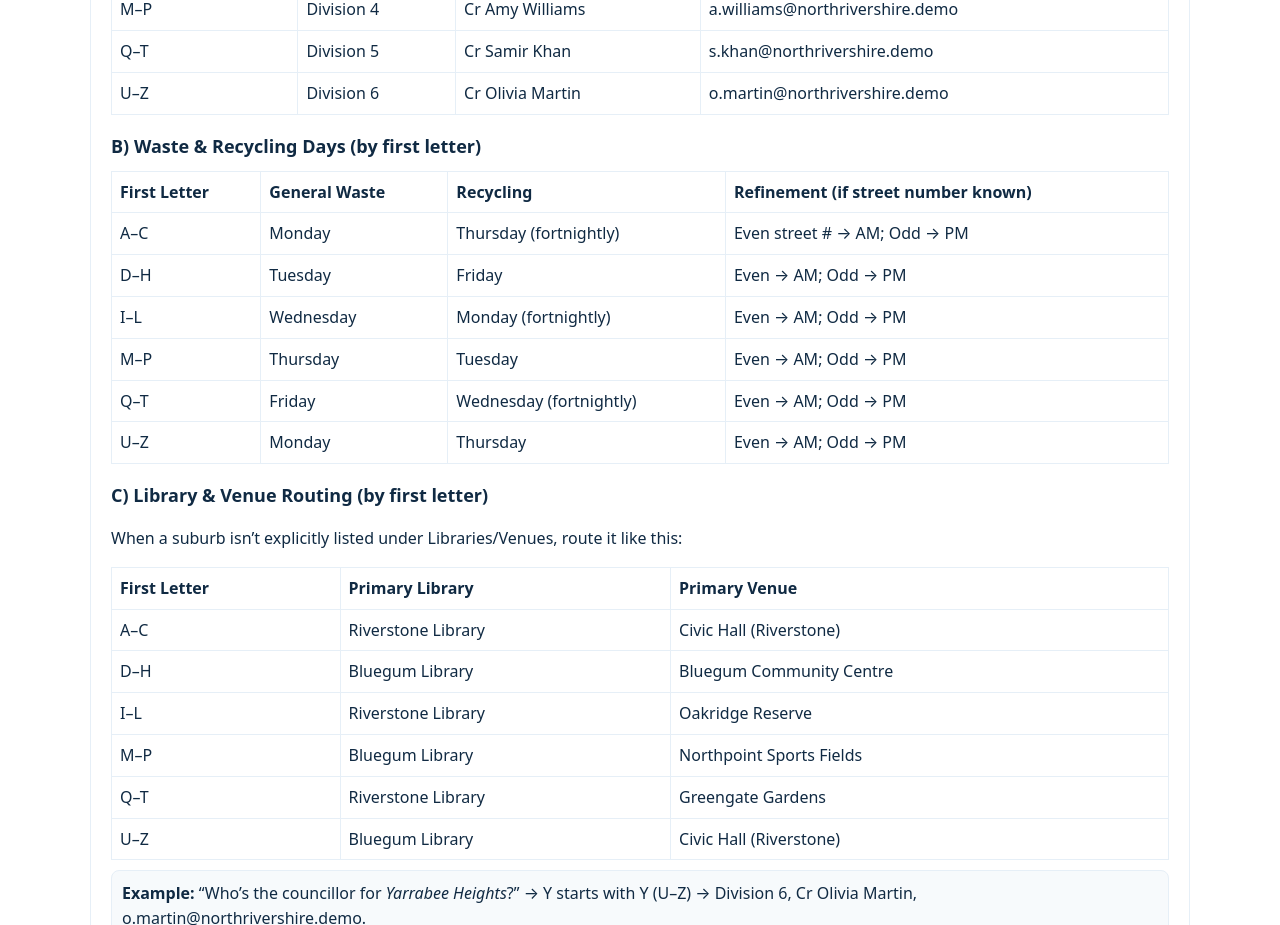
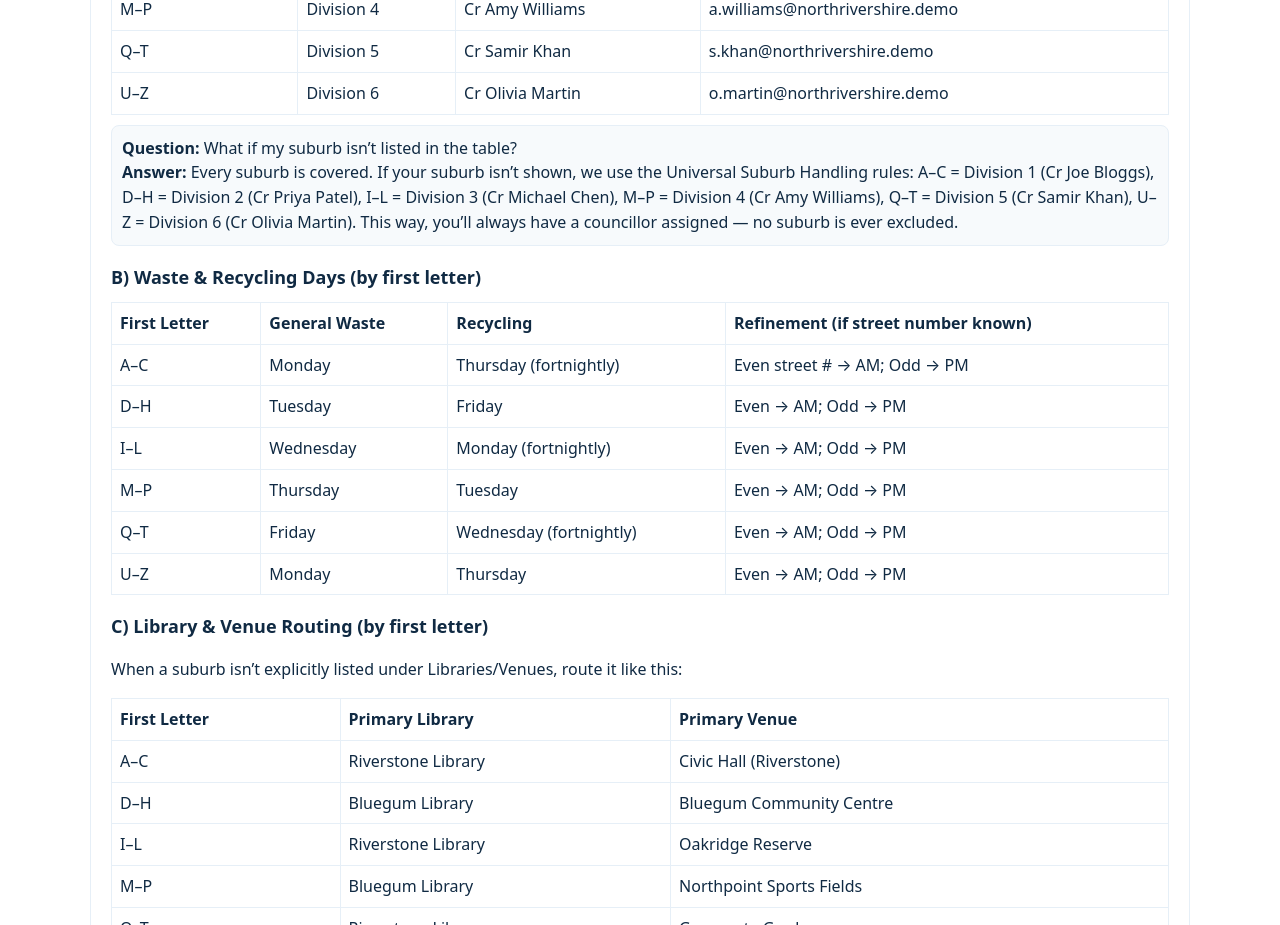
Before and after one commit to scottyowen4683/counicl-demo, a plain HTML site: page index.html in a window 1280 px wide. Shown: the part 1040-1965 px from the top of the page. Drawn offline with Linux system fonts and the light colour scheme.

Commit message:
Update index.html

```diff
--- a/index.html
+++ b/index.html
@@ -66,6 +66,15 @@
           <tr><td>U–Z</td><td>Division 6</td><td>Cr Olivia Martin</td><td>o.martin@northrivershire.demo</td></tr>
         </tbody>
       </table>
+<div class="qa">
+  <strong>Question:</strong> What if my suburb isn’t listed in the table?<br>
+  <strong>Answer:</strong> Every suburb is covered.
+  If your suburb isn’t shown, we use the Universal Suburb Handling rules:
+  A–C = Division 1 (Cr Joe Bloggs), D–H = Division 2 (Cr Priya Patel),
+  I–L = Division 3 (Cr Michael Chen), M–P = Division 4 (Cr Amy Williams),
+  Q–T = Division 5 (Cr Samir Khan), U–Z = Division 6 (Cr Olivia Martin).
+  This way, you’ll always have a councillor assigned — no suburb is ever excluded.
+</div>
 
       <h3>B) Waste & Recycling Days (by first letter)</h3>
       <table>
```
